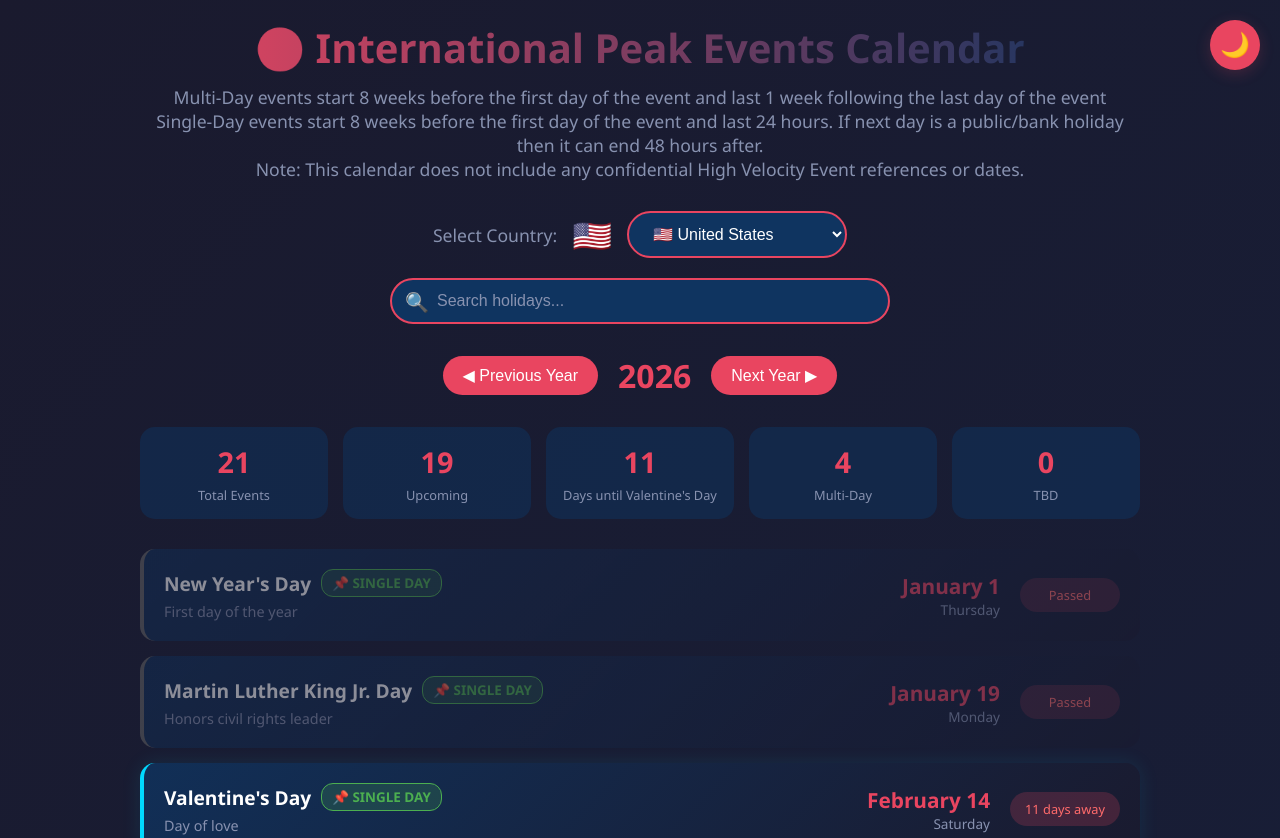
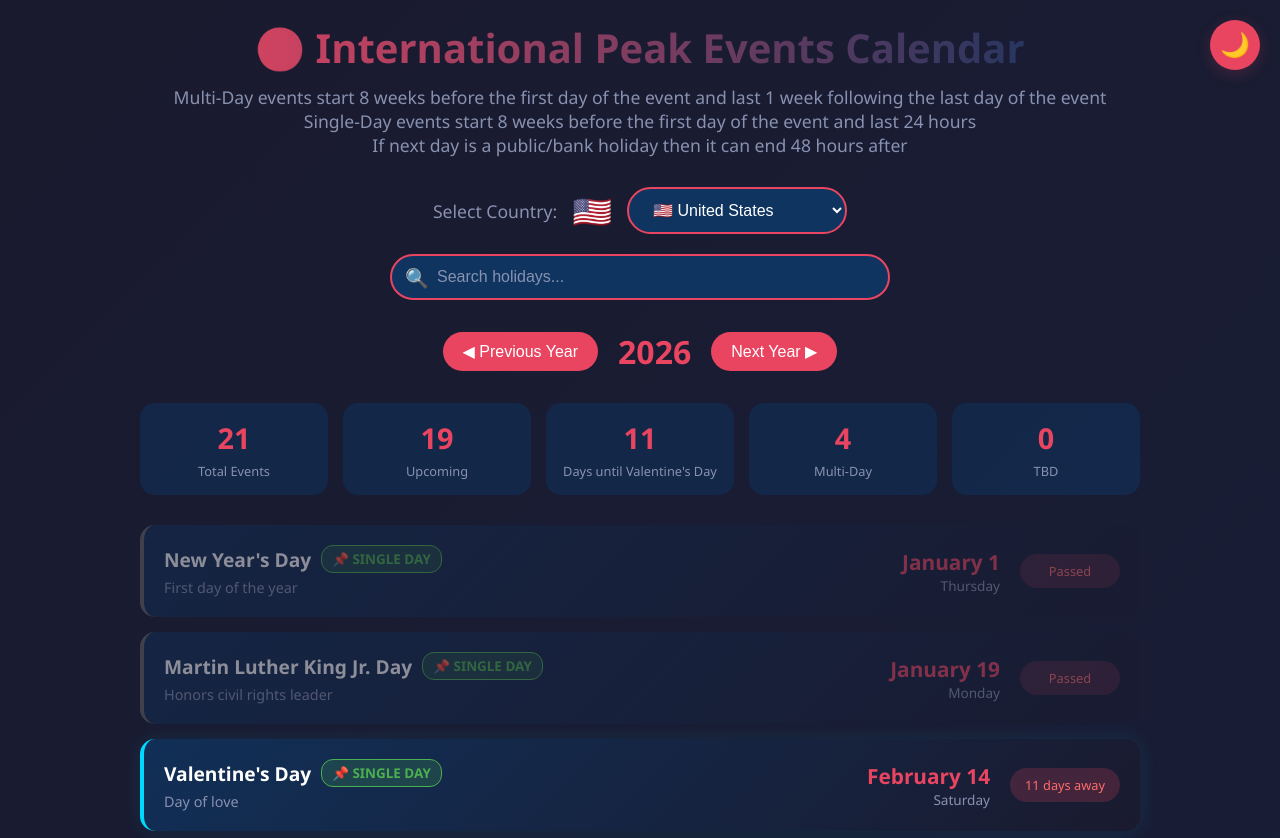
Before and after one commit to alomafai/peakevent, a plain HTML site: page index.html in a window 1280 px wide. Shown: the top 838 px of the page. Drawn offline with Linux system fonts and the light colour scheme.

Commit message:
Add files via upload

```diff
--- a/index.html
+++ b/index.html
@@ -147,8 +147,8 @@ body{font-family:'Segoe UI',Tahoma,Geneva,Verdana,sans-serif;background:linear-g
 <div class="calendar-header">
     <h1>🌍 International Peak Events Calendar</h1>
     <p>Multi-Day events start 8 weeks before the first day of the event and last 1 week following the last day of the event</p>
-    <p>Single-Day events start 8 weeks before the first day of the event and last 24 hours. If next day is a public/bank holiday then it can end 48 hours after.</p>
-    <p>Note: This calendar does not include any confidential High Velocity Event references or dates.</p>
+    <p>Single-Day events start 8 weeks before the first day of the event and last 24 hours</p>
+    <p>If next day is a public/bank holiday then it can end 48 hours after</p>
     </div>
 
 <div class="controls-container">
@@ -200,6 +200,7 @@ body{font-family:'Segoe UI',Tahoma,Geneva,Verdana,sans-serif;background:linear-g
     <div class="legend-item"><div class="legend-color placeholder"></div><span>Retail Event</span></div>
     <div class="legend-item"><div class="legend-color single-day"></div><span>Single Day</span></div>
     <div class="legend-item"><div class="legend-color multi-day"></div><span>Multi-Day</span></div>
+    <p>Note: This calendar does not include any confidential High Velocity Event references or dates</p>
 </div>
 </div>
 <script>
```
